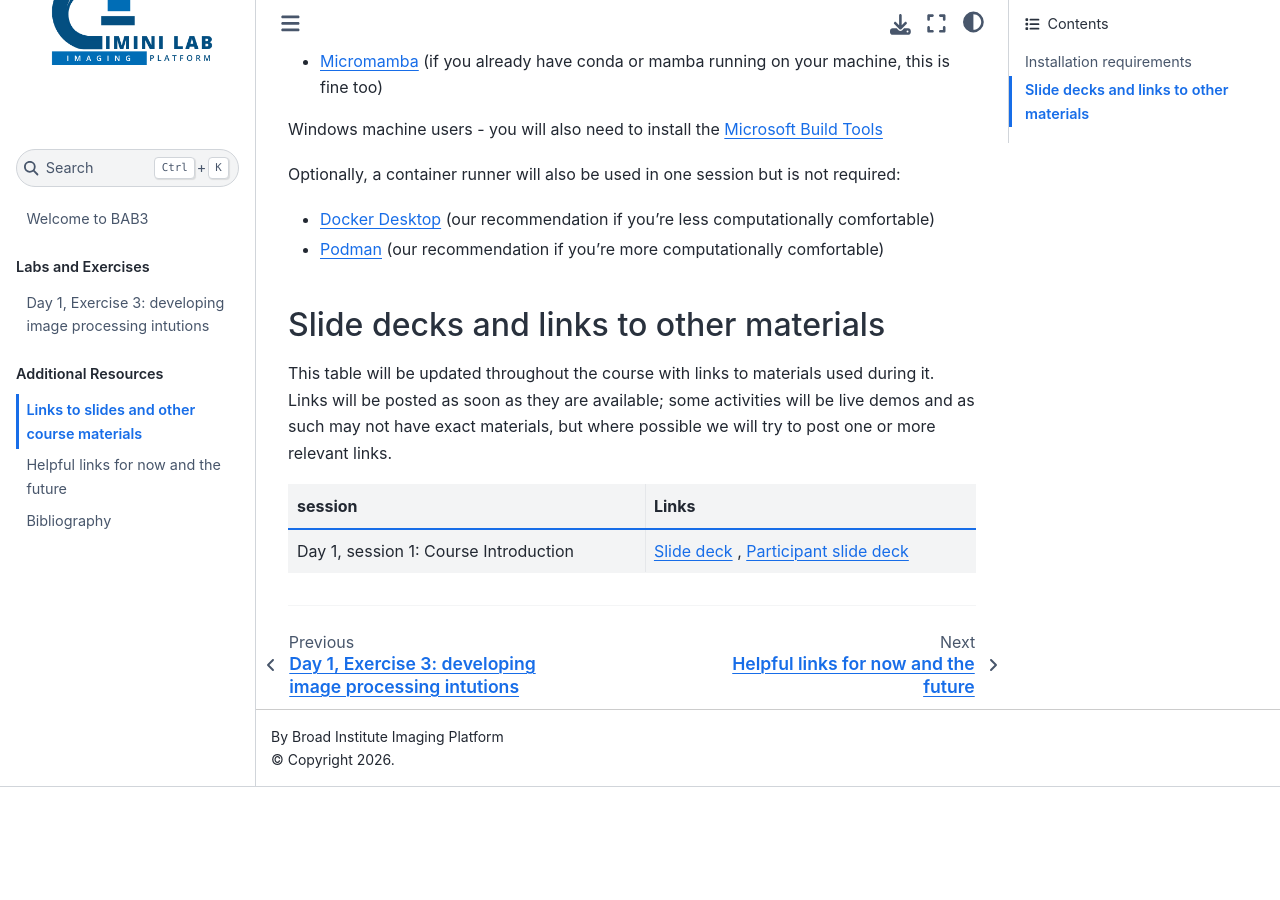
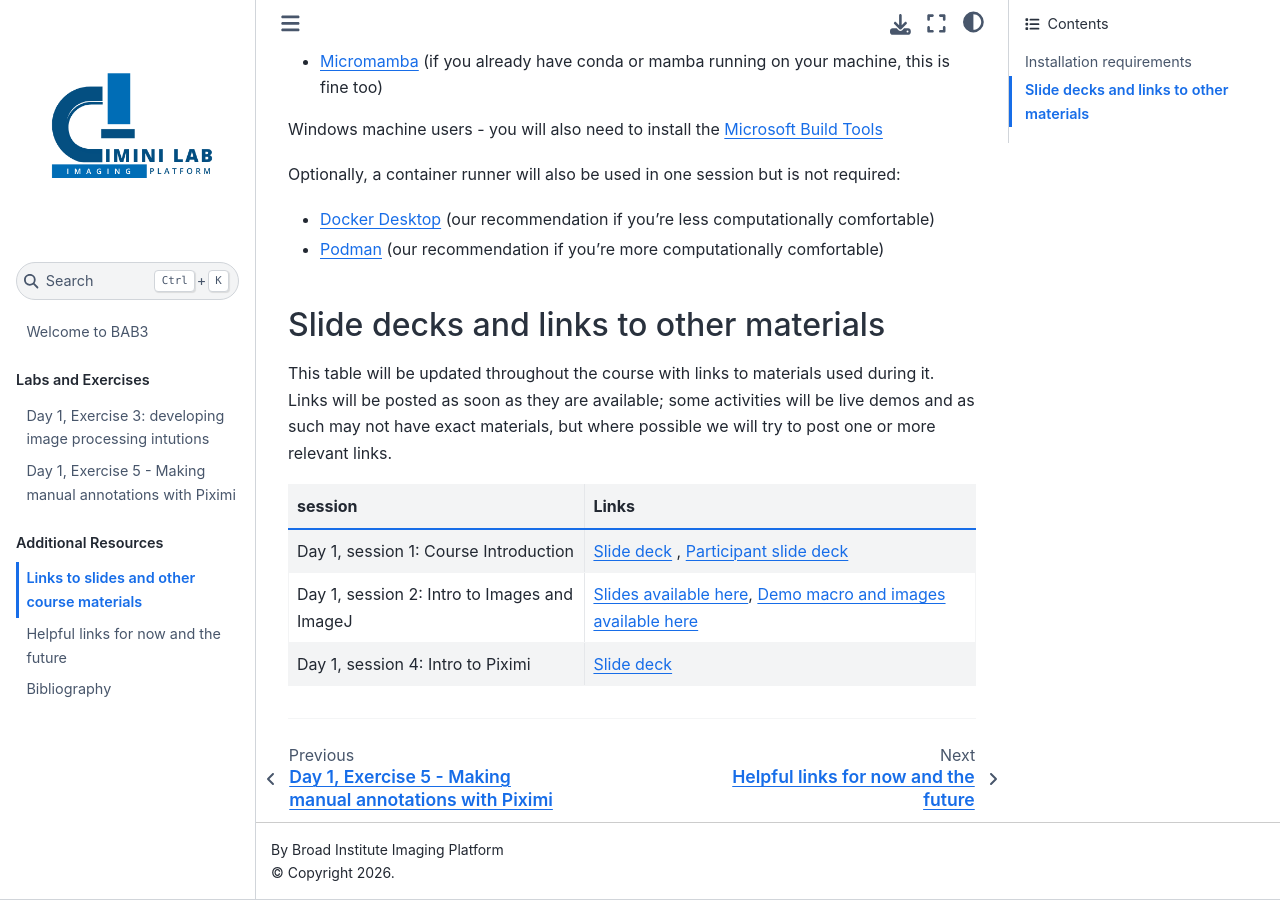
Before and after one commit to broadinstitute/BAB3, a Jupyter Book: the page built from docs/slides_et_al.md, in a window 1280 px wide and 900 px high, scrolled down 577 px. Built offline with Jupyter Book 1.0.4 settings and Sphinx 7.4.7 and the Sphinx Book theme 1.1.4, drawn with Linux system fonts in a browser that asks for light colours; before the commit the page ends 1364 px from its top, so only the background shows below that.

Commit message:
Day 1 pm

```diff
--- a/docs/_toc.yml
+++ b/docs/_toc.yml
@@ -7,6 +7,7 @@ parts:
 - caption: Labs and Exercises
   chapters:
   - file: developing_intutions.md
+  - file: Piximi_ManualAnnotation/Piximi.md
 - caption:  Additional Resources
   chapters:
   - file: slides_et_al
--- a/docs/slides_et_al.md
+++ b/docs/slides_et_al.md
@@ -30,13 +30,14 @@ This table will be updated throughout the course with links to materials used du
 | session | Links |
 |----------|-------|
 |Day 1, session 1: Course Introduction | [Slide deck](https://docs.google.com/presentation/d/17liBlM8oJoWhG0i_Z8KakW8RXjOD_wrkAtbTTt1qkEY/edit?usp=sharing) , [Participant slide deck](https://docs.google.com/presentation/d/1588L_XSjcq-U433Jr1Rm6xsKjO6SYDQ-1_A2vdzdfOw)|
-
+|Day 1, session 2: Intro to Images and ImageJ | [Slides available here](https://docs.google.com/presentation/d/186pZXoL_ledGe-Gh1-n-6X5cP7sslOYAlcRlkrjPrw8/edit?usp=drive_link), [Demo macro and images available here](https://drive.google.com/drive/folders/1BV7IOCwVzAceacBQl-WKrXpzETakxt_M)|
+|Day 1, session 4: Intro to Piximi| [Slide deck](https://docs.google.com/presentation/d/1jJLj5Vk2_uBtDhMFKgMgT8zpr57pOOUlpkIf5Bz40zE/edit?usp=sharing)|
 ---
 
 <!--
 
-|Day 1, session 2: Intro to Images and ImageJ | [Slides available here](https://docs.google.com/presentation/d/186pZXoL_ledGe-Gh1-n-6X5cP7sslOYAlcRlkrjPrw8/edit?usp=drive_link), [Demo macro and images available here](https://drive.google.com/drive/folders/1BV7IOCwVzAceacBQl-WKrXpzETakxt_M)|
-|Day 1, session 4: Intro to Piximi| [Slide deck](https://docs.google.com/presentation/d/1jJLj5Vk2_uBtDhMFKgMgT8zpr57pOOUlpkIf5Bz40zE/edit?usp=sharing)|
+
+
 |Day 2, session 1: Classical segmentation concepts | [Slide deck](https://docs.google.com/presentation/d/1CDie17DZFJwHwfSCKyvUchGZ3lcF4Aa88IdESXeIkaw/edit?slide=id.g372eaedf953_0_104#slide=id.g372eaedf953_0_104)|
 |Day 2, session 4: Classical Machine Learning Concepts | [Slide deck](https://docs.google.com/presentation/d/1z8YbI7mHEITIynBhyWxE9ZpU8KB7UxkUF5p3ly6ZzYU/edit?slide=id.p#slide=id.p)|
 |Day 3, session 1: Pitfalls in Classical ML and Introduction to ilastik | [Slide deck](https://docs.google.com/presentation/d/1pEwc-odMk9q0byzv1gghN9YH0V1lAK0errcTvGs3nFM/edit?usp=sharing), [ML interactive notebook](https://ciminilab.github.io/developing-intuitions/apps/Machine_Learning_Intutions.html)|
```
